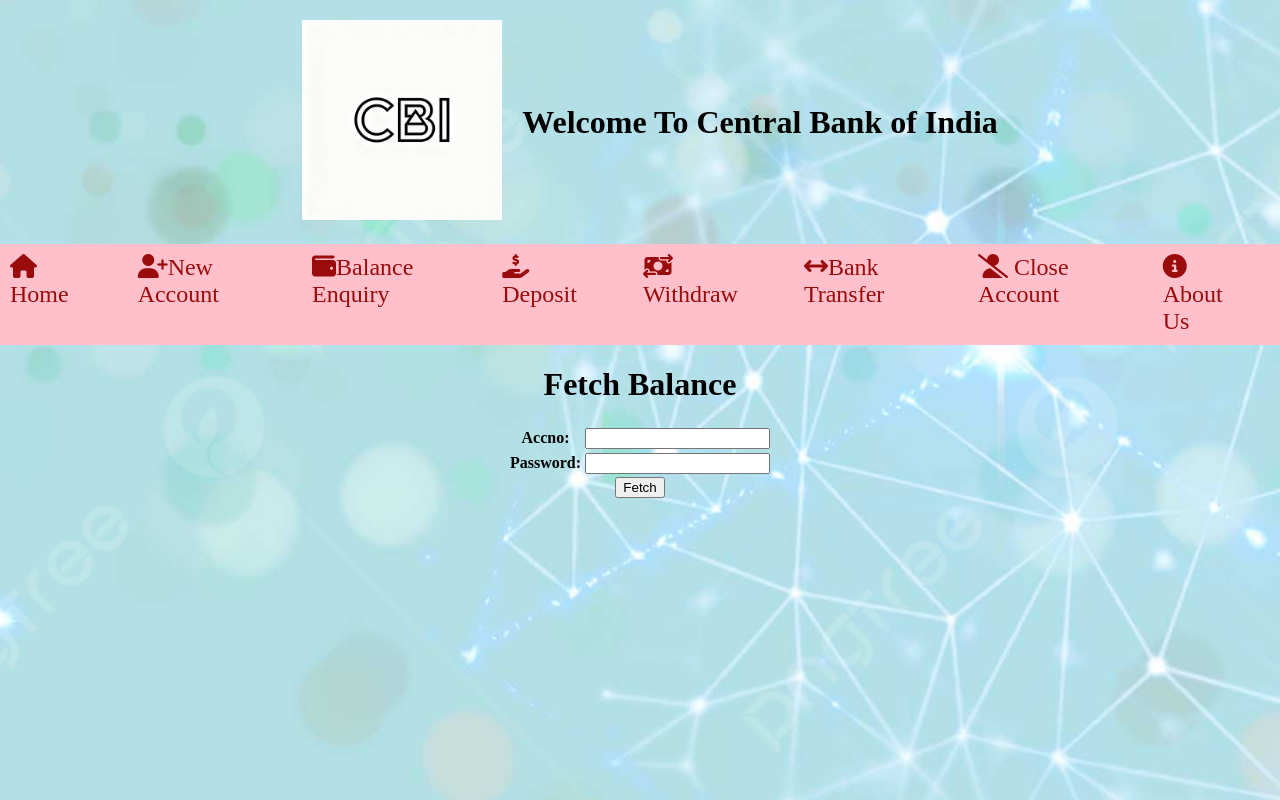
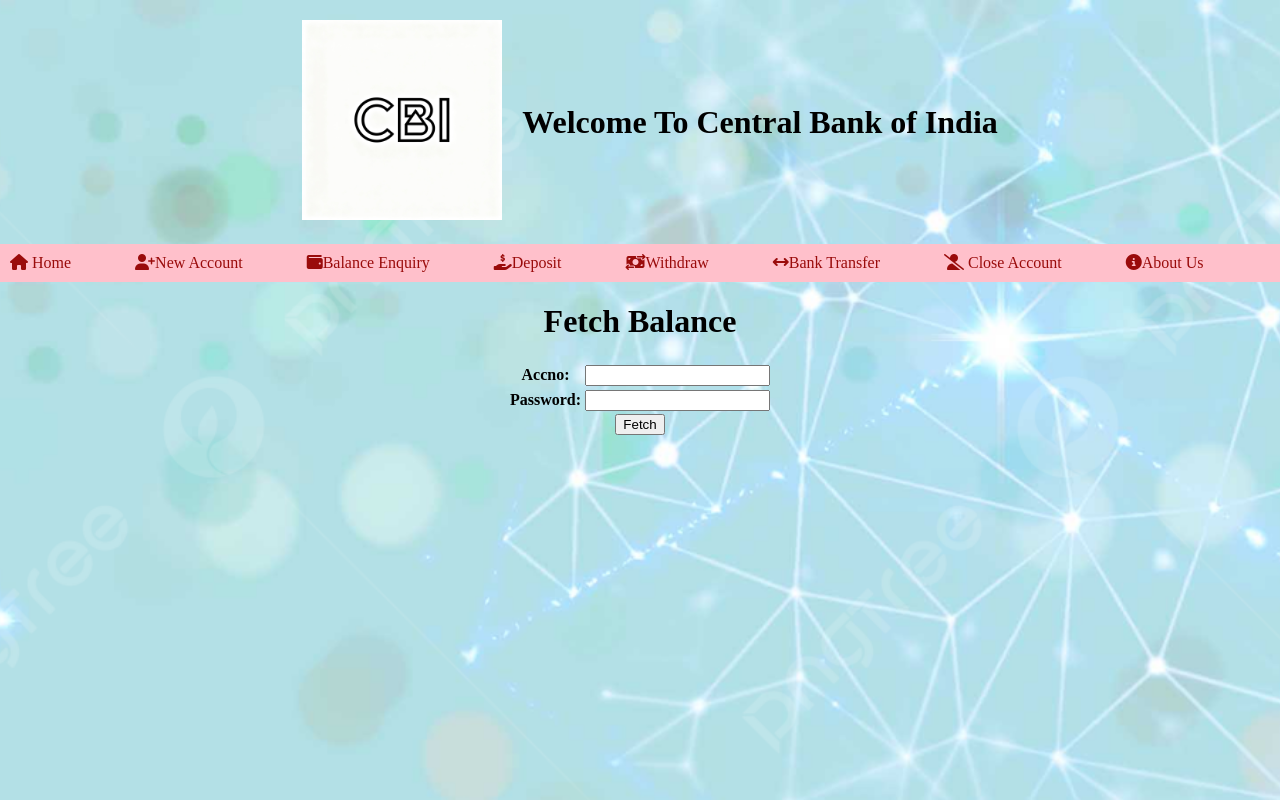
Before and after one commit to gowtham595/Bank-Application, a Django app: page /bal/ in a window 1280 px wide. Run offline with Django 5.2, Linux system fonts and the light colour scheme.

Commit message:
changed css

```diff
--- a/bankapp/static/mystatic/styles.css
+++ b/bankapp/static/mystatic/styles.css
@@ -25,15 +25,16 @@
     flex-direction: column;
     align-items: center;      /* horizontal center */
 }
-.hyperlinks{
-    background-color:pink;
+.hyperlinks {
+    background-color: pink;
     display: flex;
-    gap:30px;
-    text-decoration: none;
-    font-size: x-large;
-    width: 99%;
+    gap: 30px;
+    font-size: x-medium;
+    width: 100%;
     padding: 10px;
+    box-sizing: border-box;
 }
+
 .a1{
     text-decoration: none;
     color:rgb(154, 11, 11);
```
